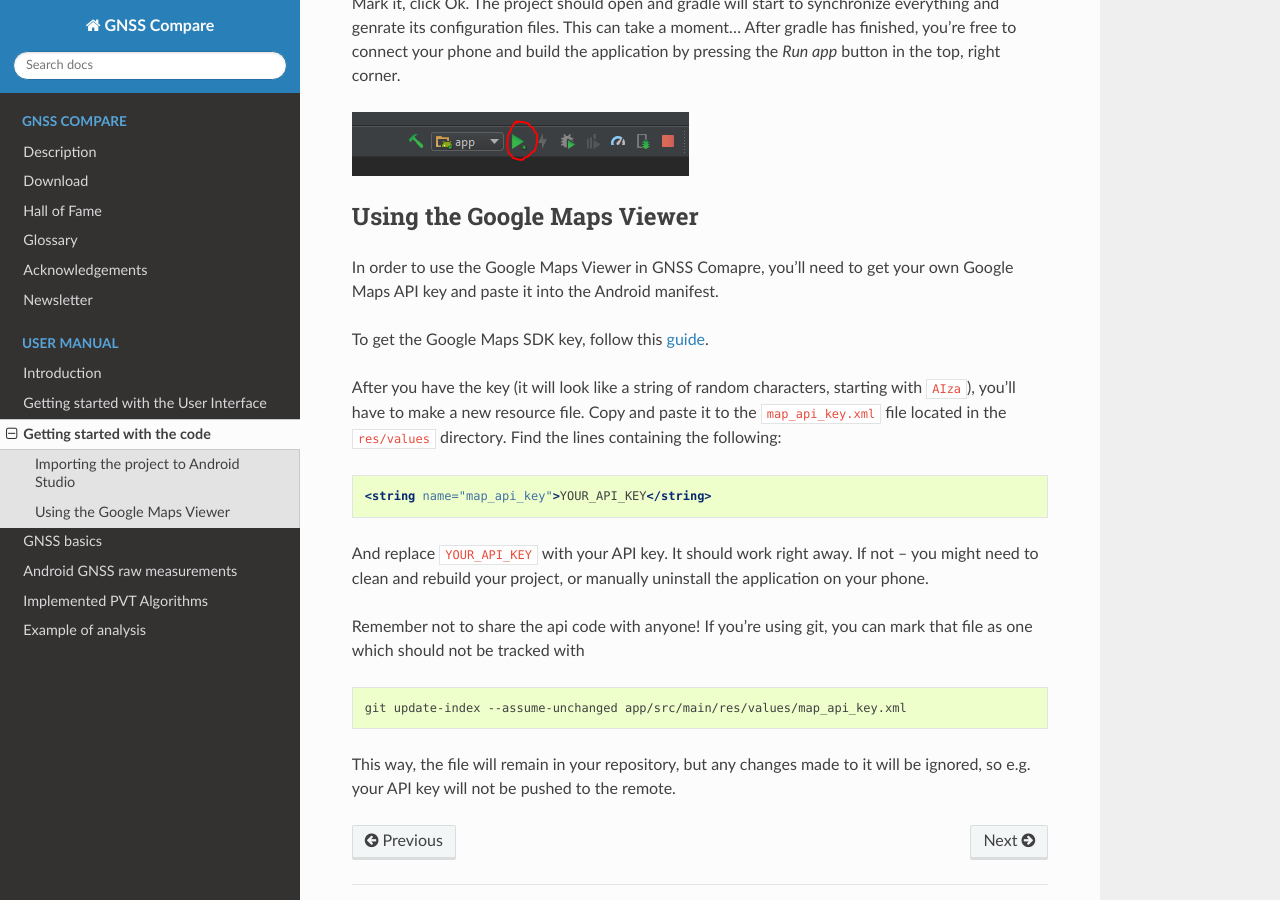
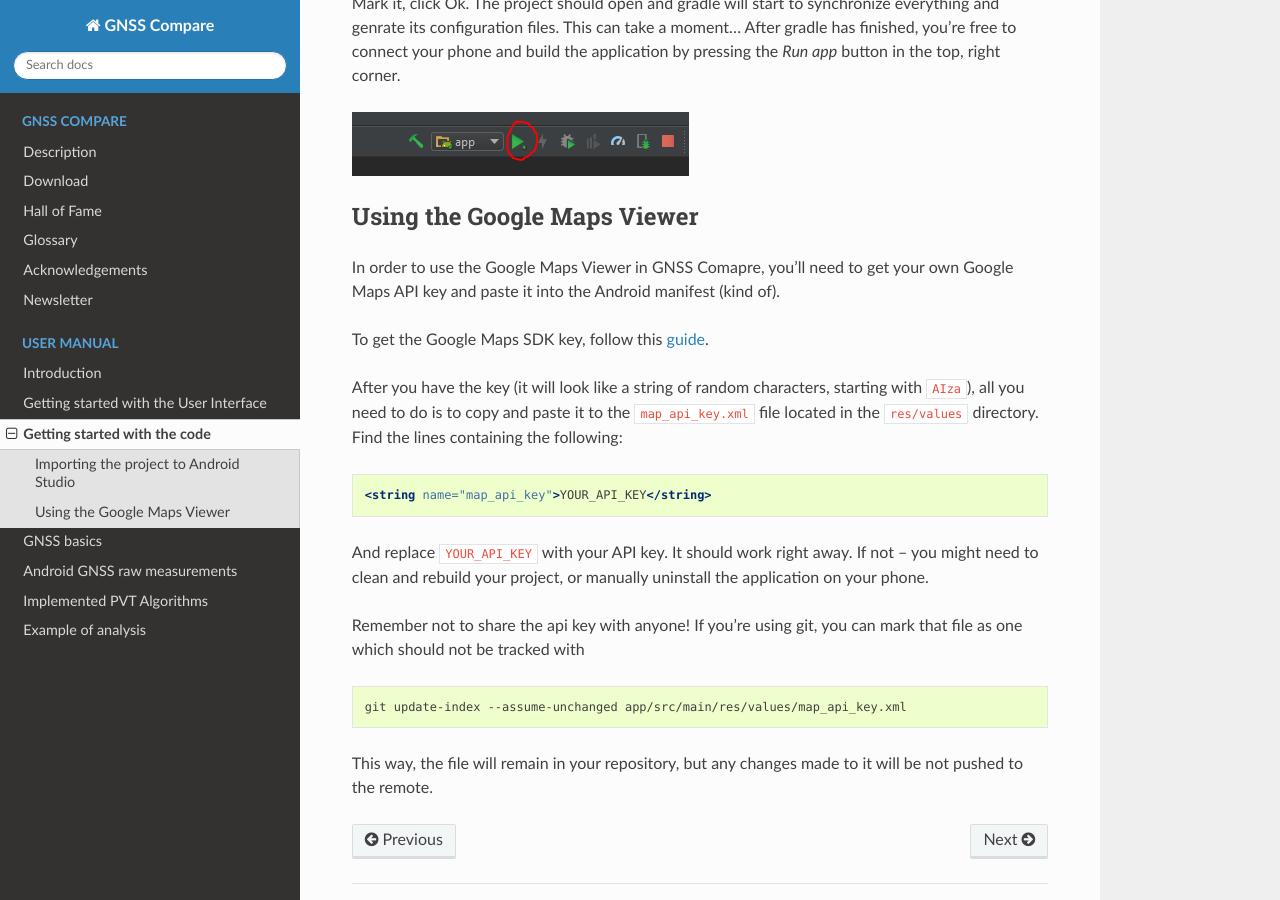
Before and after one commit to TheGalfins/GNSS_Compare, a Sphinx documentation site: the page built from docs/user_manual/code_basics.rst, in a window 1280 px wide and 900 px high, scrolled down 702 px. Built offline with Sphinx 7.4.7 and the Read the Docs theme 2.0.0, drawn with Linux system fonts in a browser that asks for light colours; pages that are not in the unit, such as notebooks, are missing from menus.

Commit message:
Updated description on how to get the map working

```diff
--- a/docs/user_manual/code_basics.rst
+++ b/docs/user_manual/code_basics.rst
@@ -25,11 +25,11 @@
 Using the Google Maps Viewer
 ----------------------------
 
-In order to use the Google Maps Viewer in GNSS Comapre, you'll need to get your own Google Maps API key and paste it into the Android manifest.
+In order to use the Google Maps Viewer in GNSS Comapre, you'll need to get your own Google Maps API key and paste it into the Android manifest (kind of).
 
 To get the Google Maps SDK key, follow this `guide`_.
 
-After you have the key (it will look like a string of random characters, starting with ``AIza``), you'll have to make a new resource file. Copy and paste it to the ``map_api_key.xml`` file located in the ``res/values`` directory. Find the lines containing the following:
+After you have the key (it will look like a string of random characters, starting with ``AIza``), all you need to do is to copy and paste it to the ``map_api_key.xml`` file located in the ``res/values`` directory. Find the lines containing the following:
 
 .. code-block:: xml
 
@@ -37,13 +37,13 @@
 
 And replace ``YOUR_API_KEY`` with your API key. It should work right away. If not -- you might need to clean and rebuild your project, or manually uninstall the application on your phone.
 
-Remember not to share the api code with anyone! If you're using git, you can mark that file as one which should not be tracked with
+Remember not to share the api key with anyone! If you're using git, you can mark that file as one which should not be tracked with
 
 .. code-block:: bash
 
 	git update-index --assume-unchanged app/src/main/res/values/map_api_key.xml
 
-This way, the file will remain in your repository, but any changes made to it will be ignored, so e.g. your API key will not be pushed to the remote.
+This way, the file will remain in your repository, but any changes made to it will be not pushed to the remote.
 
 
 
```
